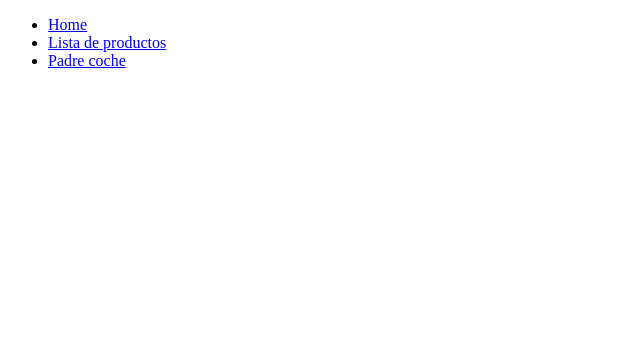
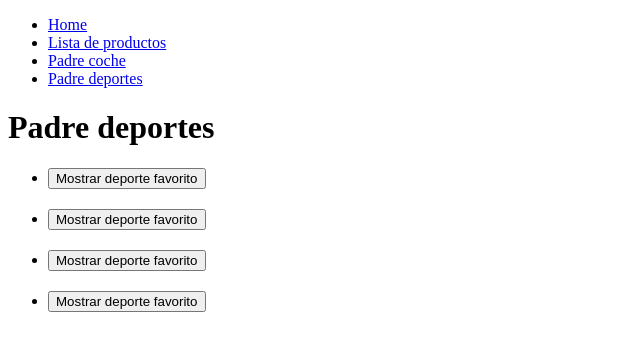
Before and after one commit to Gabriel6966/angularcomunicacionmodelos, an Angular app: page /padredeportes in a window 1280 px wide. Before the commit this address led to /. Shown: the top 350 px of the page, without its empty margins (0-640 px from the left). Built offline with nearby package versions, Linux system fonts and the light colour scheme.

Commit message:
feat: finish show favorit

```diff
--- a/src/app/app-module.ts
+++ b/src/app/app-module.ts
@@ -7,6 +7,8 @@ import { HomeComponent } from './components/home-component/home-component';
 import { MenuComponent } from './components/menu-component/menu-component';
 import { PadreCocheComponent } from './components/padre-coche-component/padre-coche-component';
 import { HijoCocheComponent } from './components/hijo-coche-component/hijo-coche-component';
+import { PadreDeportesComponent } from './components/padre-deportes-component/padre-deportes-component';
+import { HijoDeporteComponent } from './components/hijo-deporte-component/hijo-deporte-component';
 
 @NgModule({
   declarations: [
@@ -16,6 +18,8 @@ import { HijoCocheComponent } from './components/hijo-coche-component/hijo-coche
     MenuComponent,
     PadreCocheComponent,
     HijoCocheComponent,
+    PadreDeportesComponent,
+    HijoDeporteComponent,
   ],
   imports: [BrowserModule, AppRoutingModule],
   providers: [provideBrowserGlobalErrorListeners()],
--- a/src/app/app-routing-module.ts
+++ b/src/app/app-routing-module.ts
@@ -3,11 +3,13 @@ import { RouterModule, Routes } from '@angular/router';
 import { HomeComponent } from './components/home-component/home-component';
 import { ListaProductosComponent } from './components/lista-productos-component/lista-productos-component';
 import { PadreCocheComponent } from './components/padre-coche-component/padre-coche-component';
+import { PadreDeportesComponent } from './components/padre-deportes-component/padre-deportes-component';
 
 const routes: Routes = [
   {path: "", component:HomeComponent},
   {path: "listaproductos", component:ListaProductosComponent},
   {path: "padrecoche", component:PadreCocheComponent},
+  {path: "padredeportes", component:PadreDeportesComponent}
 ];
 
 @NgModule({
--- /dev/null
+++ b/src/app/components/hijo-deporte-component/hijo-deporte-component.html
@@ -0,0 +1,2 @@
+<button (click) ="mostrarFavorito()">Mostrar deporte favorito</button>
+<h2>{{mensaje}}</h2>
--- /dev/null
+++ b/src/app/components/hijo-deporte-component/hijo-deporte-component.ts
@@ -0,0 +1,16 @@
+import { Component, Input } from '@angular/core';
+
+@Component({
+  selector: 'app-hijo-deporte-component',
+  standalone: false,
+  styleUrl: './hijo-deporte-component.css',
+  templateUrl: './hijo-deporte-component.html',
+})
+export class HijoDeporteComponent {
+  @Input() sport!: string;
+  public mensaje!: string;
+
+  mostrarFavorito(): void{
+    this.mensaje = "Su deporte favorito es " +this.sport;
+  }
+}
--- a/src/app/components/menu-component/menu-component.html
+++ b/src/app/components/menu-component/menu-component.html
@@ -8,4 +8,7 @@
     <li>
         <a [routerLink]="['/padrecoche']">Padre coche</a>
     </li>
+    <li>
+        <a [routerLink]="['/padredeportes']">Padre deportes</a>
+    </li>
 </ul>
--- /dev/null
+++ b/src/app/components/padre-deportes-component/padre-deportes-component.html
@@ -0,0 +1,9 @@
+<h1>Padre deportes</h1>
+
+<ul>
+    @for(deporte of deportes;track deporte){
+        <li>
+            <app-hijo-deporte-component [sport]="deporte"></app-hijo-deporte-component>
+        </li>
+    }
+</ul>
--- /dev/null
+++ b/src/app/components/padre-deportes-component/padre-deportes-component.ts
@@ -0,0 +1,15 @@
+import { Component } from '@angular/core';
+
+@Component({
+  selector: 'app-padre-deportes-component',
+  standalone: false,
+  styleUrl: './padre-deportes-component.css',
+  templateUrl: './padre-deportes-component.html',
+})
+export class PadreDeportesComponent {
+   public deportes: Array<string>;
+
+  constructor(){
+    this.deportes=["Futbol", "Baloncesto", "Tenis", "Boxeo"]
+  }
+}
```
Also changed, not shown: src/app/components/hijo-deporte-component/hijo-deporte-component.css (added), src/app/components/padre-deportes-component/padre-deportes-component.css (added), 2 other files (tests, documents, lock files or other folders).
